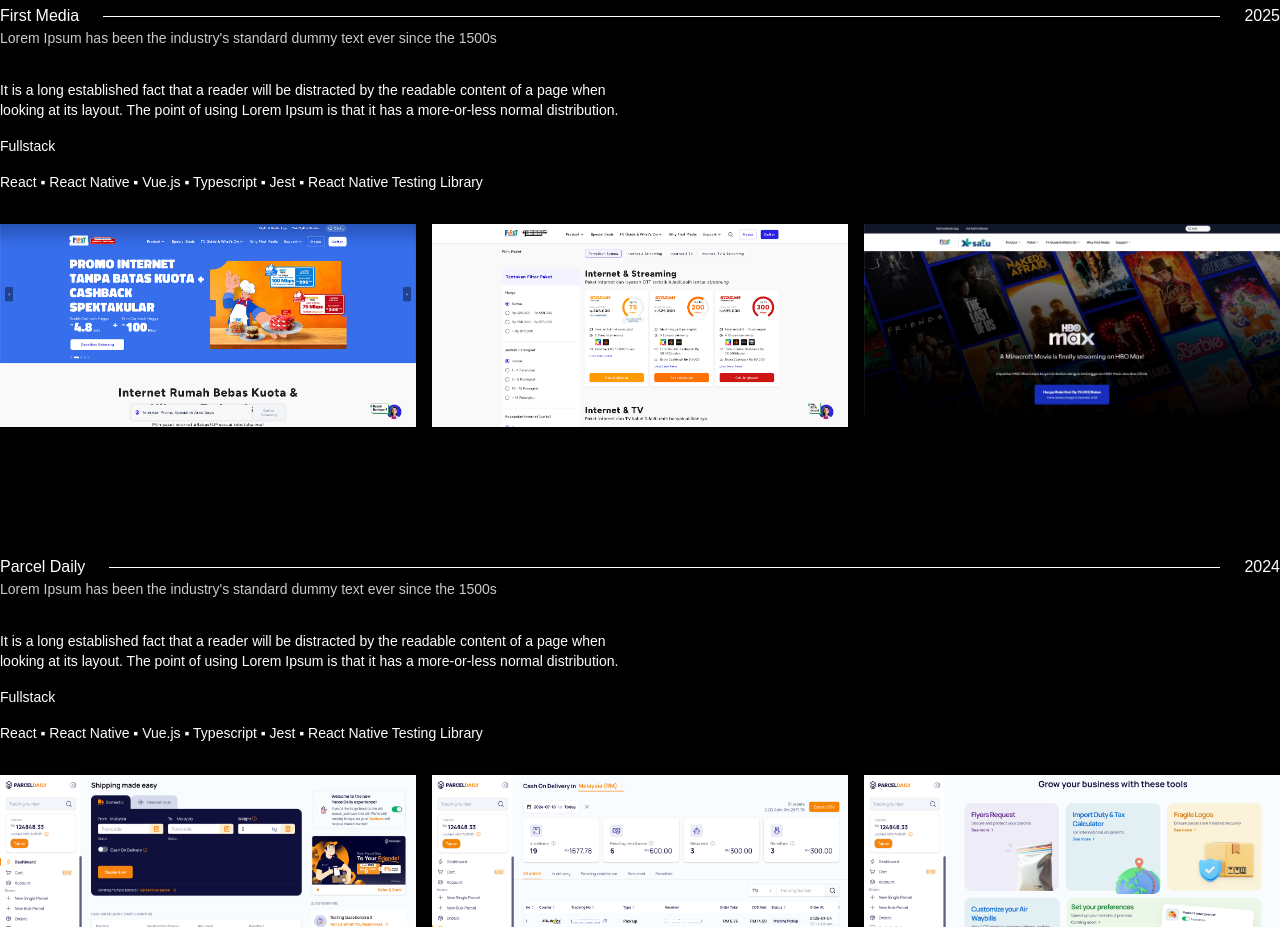
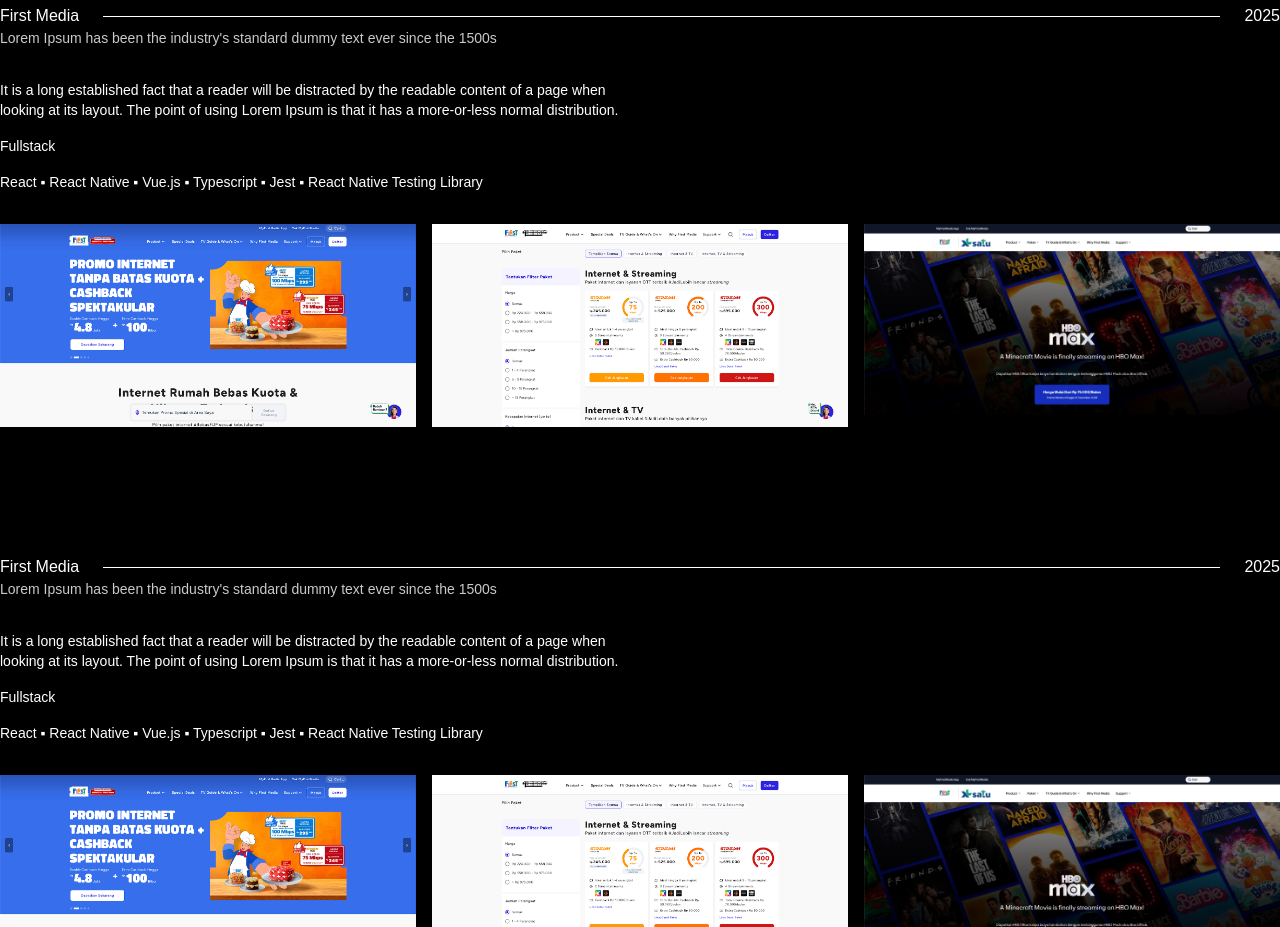
Before and after one commit to irxd/portfolio, a Next.js app: page / in a window 1280 px wide. Shown: the part 1080-2007 px from the top of the page. Built offline with nearby package versions, Linux system fonts and the light colour scheme.

Commit message:
feat: extrack works data
(cherry picked from commit 90eda29eafb1ed34c8098433e2808f9c10d28ed8)

```diff
--- a/app/components/Header.tsx
+++ b/app/components/Header.tsx
@@ -5,7 +5,7 @@
       <div className="py-6 sticky top-0 z-10 mix-blend-difference px-4 sm:px-0">
         <div className="container mx-auto flex items-center text-sm md:text-md tracking-tight text-white">
           <h1 className="font-normal">Muhammad Irsyad</h1>
-          <div className="flex-grow mx-6 h-[1px] bg-white"></div>
+          <div className="flex-grow mx-6 h-[1px] bg-foreground"></div>
           <nav className="space-x-6">
             <a href="#works">
               Works
--- a/app/components/Hero.tsx
+++ b/app/components/Hero.tsx
@@ -46,7 +46,7 @@
   }
 
   return (
-    <div className="min-h-screen flex flex-col">
+    <div className="min-h-screen flex flex-col bg-background">
       <Header />
       <div className="flex-grow flex justify-center">
         <div className="container mx-auto mix-blend-difference text-white relative z-10 pointer-events-none flex-grow justify-center flex flex-col px-4 sm:px-0">
--- /dev/null
+++ b/app/components/WorkDescription.tsx
@@ -0,0 +1,61 @@
+import Image from "next/image";
+
+interface WorkDescriptionProps {
+  companyDescription: string;
+  workDescription: string;
+  position: string;
+  stack: string;
+  images: Array<{
+    id: number;
+    src: string;
+    alt: string;
+  }>
+}
+
+export default function WorkDescription({
+  companyDescription, workDescription, position, stack, images
+}: WorkDescriptionProps) {
+  return (
+    <div className="space-y-4 text-sm">
+      <div className="text-[#cacaca] md:max-w-1/2">
+        Lorem Ipsum has been the industry's standard dummy text ever since the 1500s
+      </div>
+      <div className="space-y-4 mt-8 mb-8 md:max-w-1/2">
+        <div>
+          It is a long established fact that a reader will be distracted by the readable content of a page when looking at its layout. The point of using Lorem Ipsum is that it has a more-or-less normal distribution.
+        </div>
+        <div>Fullstack</div>
+        <div>React ▪ React Native ▪ Vue.js ▪ Typescript ▪ Jest ▪ React Native Testing Library</div>
+      </div>
+      <div className="flex flex-col md:flex-row gap-4">
+        <div className="w-full md:w-1/3">
+          <Image
+            width={600}
+            height={300}
+            src="/images/fm-1.png"
+            alt="First Media Project"
+            className="w-full h-auto"
+          />
+        </div>
+        <div className="w-full md:w-1/3">
+          <Image
+            width={600}
+            height={400}
+            src="/images/fm-2.png"
+            alt="First Media Project 2"
+            className="w-full h-auto"
+          />
+        </div>
+        <div className="w-full md:w-1/3">
+          <Image
+            width={600}
+            height={400}
+            src="/images/fm-3.png"
+            alt="First Media Project 3"
+            className="w-full h-auto"
+          />
+        </div>
+      </div>
+    </div>
+  );
+}
--- /dev/null
+++ b/app/components/WorkTitle.tsx
@@ -0,0 +1,16 @@
+interface WorkTitleProps {
+  company: string;
+  year: string;
+}
+
+export default function WorkTitle({ company, year }: WorkTitleProps) {
+  return (
+    <div
+      className="flex items-center text-md"
+    >
+      <div>First Media</div>
+      <div className="flex-grow mx-6 h-[1px] bg-foreground" />
+      <div>2025</div>
+    </div>
+  );
+}
--- a/app/components/Works.tsx
+++ b/app/components/Works.tsx
@@ -1,6 +1,8 @@
 import localFont from "next/font/local";
-import Image from "next/image";
 import { twMerge } from "tailwind-merge";
+import { selectedWorks } from "../data/works";
+import WorkDescription from "./WorkDescription";
+import WorkTitle from "./WorkTitle";
 
 const redaction35Italic = localFont({
   src: '../fonts/Redaction_35-Italic.woff2',
@@ -9,7 +11,7 @@
 export default function Works() {
 
   return (
-    <div className="min-h-screen bg-black text-white relative">
+    <div className="min-h-screen bg-background text-white relative">
       <div className="container mx-auto pb-24 md:pb-64 pt-16 md:pt-32 px-4 sm:px-0">
         <div className="flex items-center">
           <h1 className={
@@ -20,118 +22,32 @@
           >
             Selected Works
           </h1>
-          <div className="flex-grow ml-6 h-[1px] bg-white" />
+          <div className="flex-grow ml-6 h-[1px] bg-foreground" />
         </div>
         <div className="space-y-16 md:space-y-32 mt-16 md:mt-24">
-          <div>
-            <div
-              className="flex items-center text-md"
-            >
-              <div>First Media</div>
-              <div className="flex-grow mx-6 h-[1px] bg-white" />
-              <div>2025</div>
+          {selectedWorks.map((work) => (
+            <div key={work.id}>
+              <WorkTitle
+                company={work.company}
+                year={work.year}
+              />
+              <WorkDescription
+                companyDescription={work.companyDescription}
+                workDescription={work.workDescription}
+                position={work.position}
+                stack={work.stack}
+                images={work.images}
+              />
             </div>
-            <div className="space-y-4 text-sm">
-              <div className="text-[#cacaca] md:max-w-1/2">
-                Lorem Ipsum has been the industry's standard dummy text ever since the 1500s
-              </div>
-              <div className="space-y-4 mt-8 mb-8 md:max-w-1/2">
-                <div>
-                  It is a long established fact that a reader will be distracted by the readable content of a page when looking at its layout. The point of using Lorem Ipsum is that it has a more-or-less normal distribution.
-                </div>
-                <div>Fullstack</div>
-                <div>React ▪ React Native ▪ Vue.js ▪ Typescript ▪ Jest ▪ React Native Testing Library</div>
-              </div>
-              <div className="flex flex-col md:flex-row gap-4">
-                <div className="w-full md:w-1/3">
-                  <Image
-                    width={600}
-                    height={300}
-                    src="/images/fm-1.png"
-                    alt="First Media Project"
-                    className="w-full h-auto"
-                  />
-                </div>
-                <div className="w-full md:w-1/3">
-                  <Image
-                    width={600}
-                    height={400}
-                    src="/images/fm-2.png"
-                    alt="First Media Project 2"
-                    className="w-full h-auto"
-                  />
-                </div>
-                <div className="w-full md:w-1/3">
-                  <Image
-                    width={600}
-                    height={400}
-                    src="/images/fm-3.png"
-                    alt="First Media Project 3"
-                    className="w-full h-auto"
-                  />
-                </div>
-              </div>
-            </div>
-          </div>
-
-          <div>
-            <div
-              className="flex items-center text-md"
-            >
-              <div>Parcel Daily</div>
-              <div className="flex-grow mx-6 h-[1px] bg-white" />
-              <div>2024</div>
-            </div>
-            <div className="space-y-4 text-sm">
-              <div className="text-[#cacaca] md:max-w-1/2">
-                Lorem Ipsum has been the industry's standard dummy text ever since the 1500s
-              </div>
-              <div className="space-y-4 mt-8 mb-8 md:max-w-1/2">
-                <div>
-                  It is a long established fact that a reader will be distracted by the readable content of a page when looking at its layout. The point of using Lorem Ipsum is that it has a more-or-less normal distribution.
-                </div>
-                <div>Fullstack</div>
-                <div>React ▪ React Native ▪ Vue.js ▪ Typescript ▪ Jest ▪ React Native Testing Library</div>
-              </div>
-              <div className="flex flex-col md:flex-row gap-4">
-                <div className="w-full md:w-1/3">
-                  <Image
-                    width={600}
-                    height={300}
-                    src="/images/pd-1.png"
-                    alt="First Media Project"
-                    className="w-full h-auto"
-                  />
-                </div>
-                <div className="w-full md:w-1/3">
-                  <Image
-                    width={600}
-                    height={400}
-                    src="/images/pd-2.png"
-                    alt="First Media Project 2"
-                    className="w-full h-auto"
-                  />
-                </div>
-                <div className="w-full md:w-1/3">
-                  <Image
-                    width={600}
-                    height={400}
-                    src="/images/pd-3.png"
-                    alt="First Media Project 3"
-                    className="w-full h-auto"
-                  />
-                </div>
-              </div>
-            </div>
-          </div>
+          ))}
         </div>
       </div>
-      <div className="h-[2vw] w-[2vw] bg-white absolute bottom-0" />
-      <div className="h-[2vw] w-[2vw] bg-white absolute bottom-0 left-[2vw]" />
-      <div className="h-[2vw] w-[2vw] bg-white absolute bottom-[2vw]" />
-      <div className="h-[2vw] w-[2vw] bg-white absolute bottom-0 right-0" />
-      <div className="h-[2vw] w-[2vw] bg-white absolute bottom-0 right-[2vw]" />
-      <div className="h-[2vw] w-[2vw] bg-white absolute bottom-[2vw] right-0" />
+      <div className="h-[2vw] w-[2vw] bg-foreground absolute bottom-0" />
+      <div className="h-[2vw] w-[2vw] bg-foreground absolute bottom-0 left-[2vw]" />
+      <div className="h-[2vw] w-[2vw] bg-foreground absolute bottom-[2vw]" />
+      <div className="h-[2vw] w-[2vw] bg-foreground absolute bottom-0 right-0" />
+      <div className="h-[2vw] w-[2vw] bg-foreground absolute bottom-0 right-[2vw]" />
+      <div className="h-[2vw] w-[2vw] bg-foreground absolute bottom-[2vw] right-0" />
     </div>
   );
 }
--- /dev/null
+++ b/app/data/works.ts
@@ -0,0 +1,60 @@
+export const selectedWorks = [
+  {
+    id: 1,
+    company: "First Media",
+    year: "2025",
+    companyDescription:
+      "Lorem Ipsum has been the industry's standard dummy text ever since the 1500s",
+    workDescription:
+      "It is a long established fact that a reader will be distracted by the readable content of a page when looking at its layout. The point of using Lorem Ipsum is that it has a more-or-less normal distribution",
+    position: "Fullstack",
+    stack:
+      "React ▪ React Native ▪ Vue.js ▪ Typescript ▪ Jest ▪ React Native Testing Library",
+    images: [
+      {
+        id: 1,
+        src: "/images/fm-1.png",
+        alt: "First Media",
+      },
+      {
+        id: 2,
+        src: "/images/fm-2.png",
+        alt: "First Media",
+      },
+      {
+        id: 3,
+        src: "/images/fm-3.png",
+        alt: "First Media",
+      },
+    ],
+  },
+  {
+    id: 2,
+    company: "Parcel Daily",
+    year: "2024",
+    companyDescription:
+      "Lorem Ipsum has been the industry's standard dummy text ever since the 1500s",
+    workDescription:
+      "It is a long established fact that a reader will be distracted by the readable content of a page when looking at its layout. The point of using Lorem Ipsum is that it has a more-or-less normal distribution",
+    position: "Fullstack",
+    stack:
+      "React ▪ React Native ▪ Vue.js ▪ Typescript ▪ Jest ▪ React Native Testing Library",
+    images: [
+      {
+        id: 1,
+        src: "/images/pd-1.png",
+        alt: "Parcel Daily",
+      },
+      {
+        id: 2,
+        src: "/images/pd-2.png",
+        alt: "Parcel Daily",
+      },
+      {
+        id: 3,
+        src: "/images/pd-3.png",
+        alt: "Parcel Daily",
+      },
+    ],
+  },
+];
--- a/app/page.tsx
+++ b/app/page.tsx
@@ -4,10 +4,10 @@
 
 export default function Home() {
   return (
-    <>
+    <div className="bg-foreground">
       <Hero />
       <Works />
       <Footer />
-    </>
+    </div>
   );
 }
```
Also changed, not shown: app/components/Footer.tsx (+4 -4 lines).
